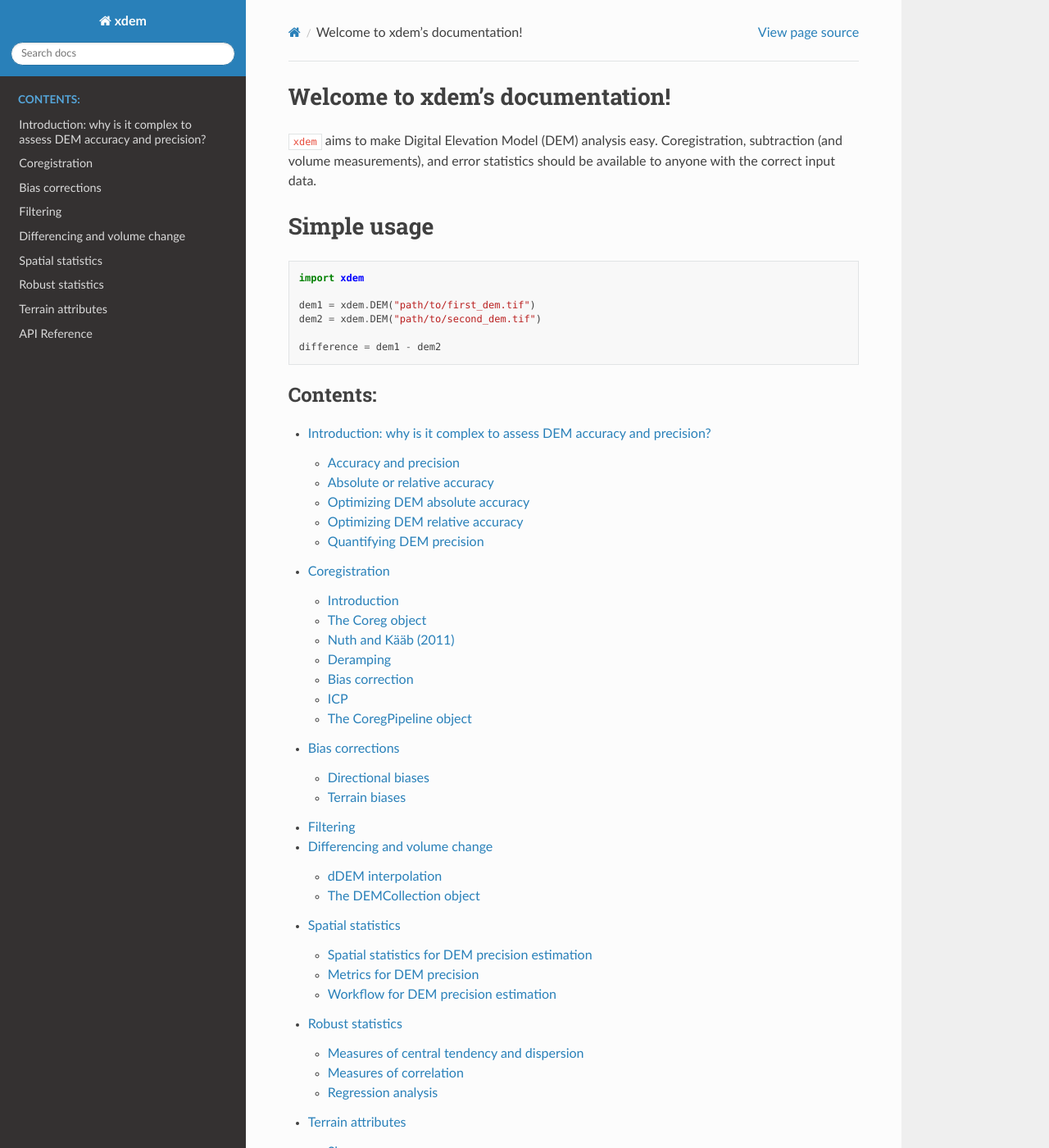
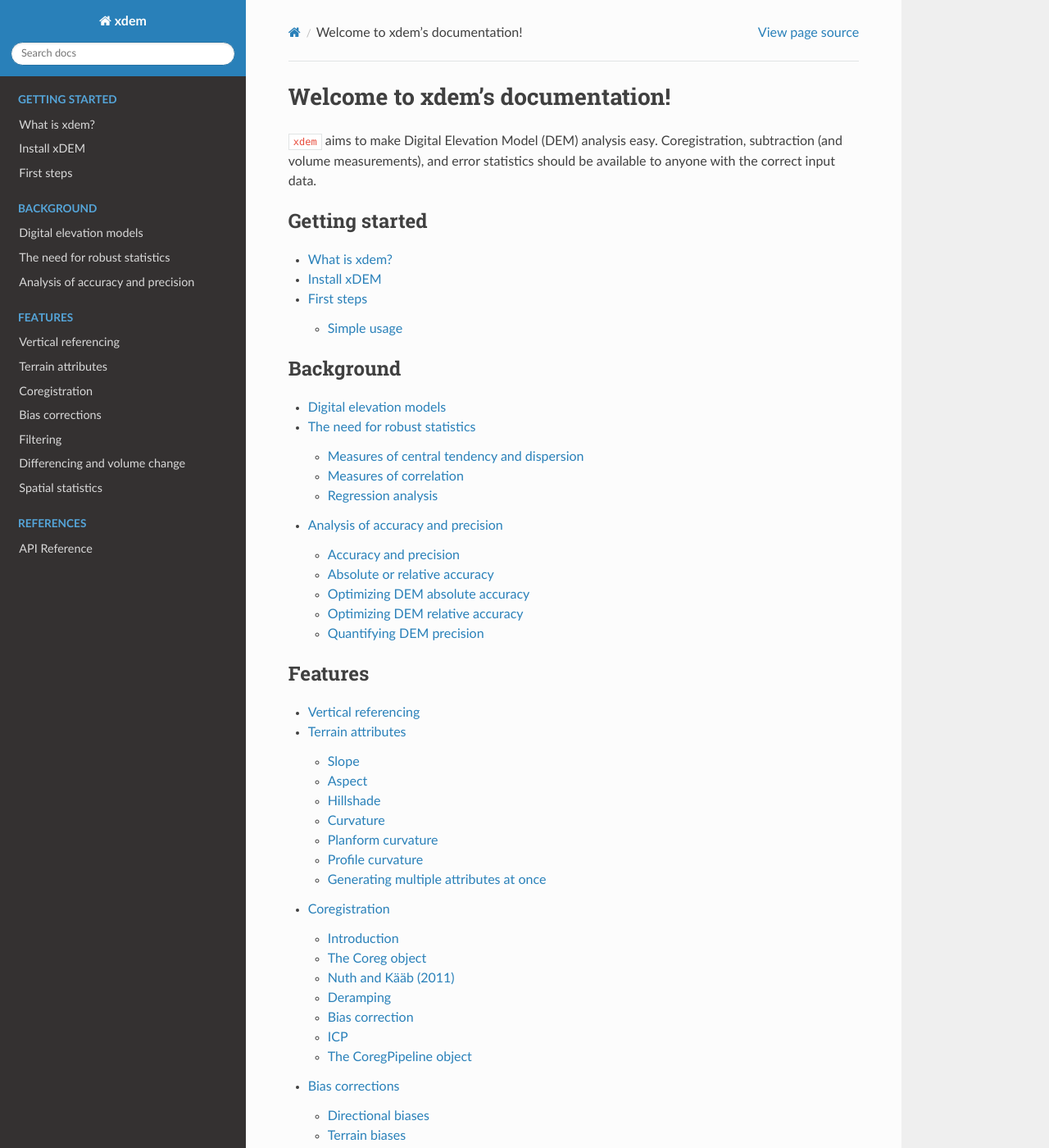
Before and after one commit to GlacioHack/xdem, a Sphinx documentation site: the page built from docs/source/index.rst, in a window 1280 px wide and 1400 px high. Shown: the whole window at 82% size. Built offline with Sphinx 7.4.7 and the Read the Docs theme 2.0.0, drawn with Linux system fonts in a browser that asks for light colours; pages that are not in the unit, such as notebooks, are missing from menus; the version number is read from the project's files by our own code; some of the changed text lies outside the part shown.

Commit message:
Restructure documentation sections and headers

```diff
--- a/docs/source/api.rst
+++ b/docs/source/api.rst
@@ -14,7 +14,6 @@ Full information about xdem's functionality is provided on this page.
         coreg
         dem
         filters
-        spatial_tools
         spatialstats
         terrain
         volume
--- a/docs/source/index.rst
+++ b/docs/source/index.rst
@@ -9,34 +9,47 @@ Welcome to xdem's documentation!
 Coregistration, subtraction (and volume measurements), and error statistics should be available to anyone with the correct input data.
 
 
-Simple usage
-==================
+.. toctree::
+   :maxdepth: 2
+   :caption: Getting started
 
-.. code-block:: python
+   what_is_xdem
+   install_xdem
+   first_steps
 
-        import xdem
+.. toctree::
+   :maxdepth: 2
+   :caption: Background
 
-        dem1 = xdem.DEM("path/to/first_dem.tif")
-        dem2 = xdem.DEM("path/to/second_dem.tif")
-
-        difference = dem1 - dem2
-
+   intro_dems
+   intro_robuststats
+   intro_accuracy_precision
 
 
 .. toctree::
    :maxdepth: 2
-   :caption: Contents:
+   :caption: Features
 
-   intro
+   vertical_ref
+   terrain
    coregistration
    biascorr
    filters
    comparison
    spatialstats
-   robuststats
-   terrain
+
+.. toctree::
+   :maxdepth: 2
+   :caption: Gallery of examples
+
    auto_examples/index.rst
+
+.. toctree::
+   :maxdepth: 2
+   :caption: References
+
    api.rst
+
 
 Indices and tables
 ==================
--- /dev/null
+++ b/docs/source/install_xdem.rst
@@ -0,0 +1,6 @@
+.. _install_xdem:
+
+Install xDEM
+============
+
+In construction
--- a/docs/source/intro.rst
+++ b/docs/source/intro_accuracy_precision.rst
@@ -1,7 +1,7 @@
 .. _intro:
 
-Introduction: why is it complex to assess DEM accuracy and precision?
-=====================================================================
+Analysis of accuracy and precision
+==================================
 
 Digital Elevation Models are numerical, gridded representations of elevation. They are generated from different
 instruments (e.g., optical sensors, radar, lidar), acquired in different conditions (e.g., ground, airborne, satellite)
--- /dev/null
+++ b/docs/source/intro_dems.rst
@@ -0,0 +1,6 @@
+.. _intro_dems:
+
+Digital elevation models
+========================
+
+In construction
--- a/docs/source/robuststats.rst
+++ b/docs/source/intro_robuststats.rst
@@ -1,7 +1,7 @@
 .. _robuststats:
 
-Robust statistics
-==================
+The need for robust statistics
+==============================
 
 Digital Elevation Models often contain outliers that hamper further analysis.
 In order to mitigate their effect on DEM analysis, ``xdem`` integrates `robust statistics <https://en.wikipedia.org/wiki/Robust_statistics>`_
--- /dev/null
+++ b/docs/source/vertical_ref.rst
@@ -0,0 +1,6 @@
+.. _vertical_ref:
+
+Vertical referencing
+====================
+
+In construction
--- /dev/null
+++ b/docs/source/what_is_xdem.rst
@@ -0,0 +1,6 @@
+.. _what_is_xdem:
+
+What is xdem?
+=============
+
+In construction
```
Also changed, not shown: docs/source/first_steps.rst (added, +19 -0 lines).
